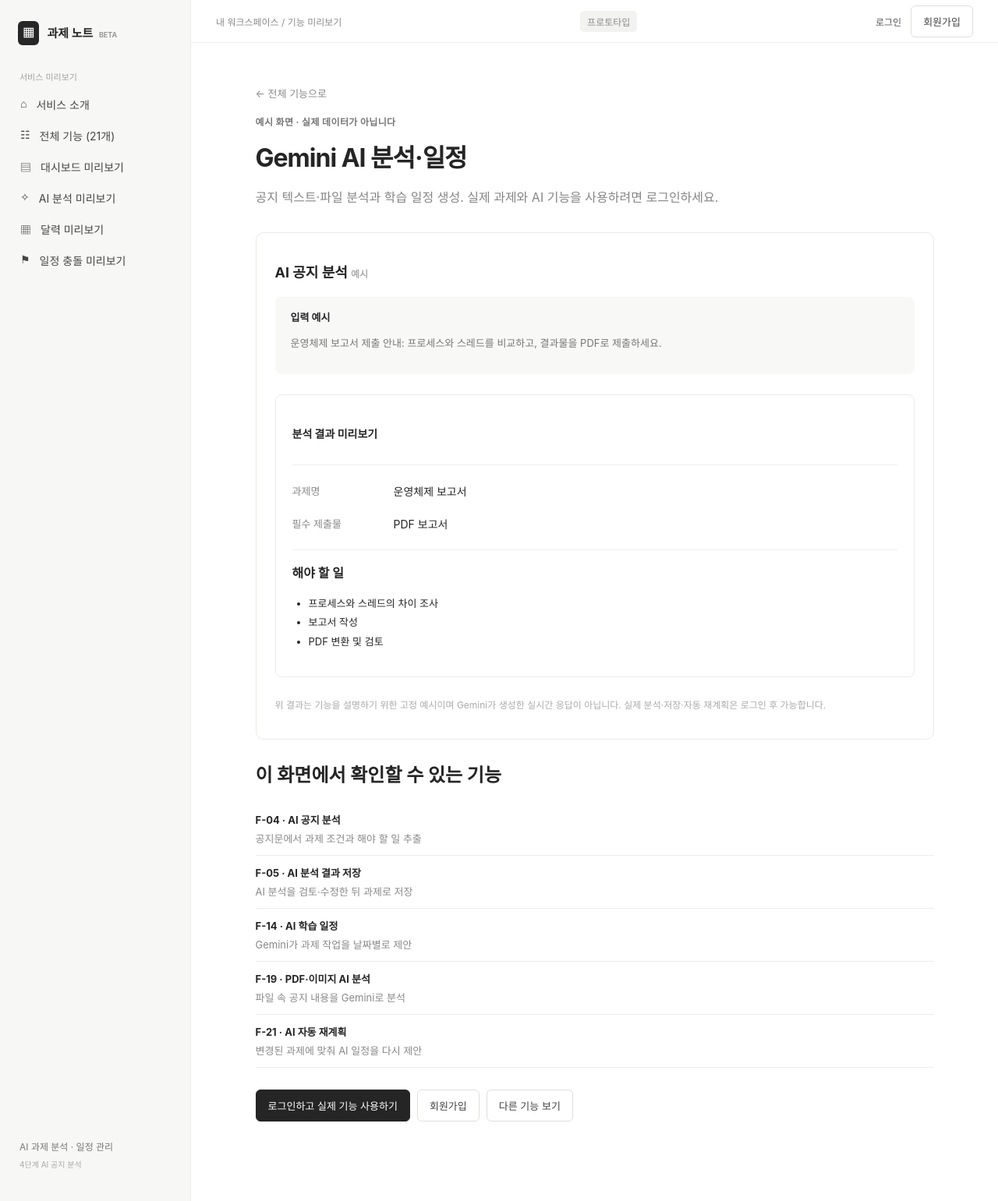
After one commit to jongjong123alt/3rd-, a Flask app: page /preview/ai in a window 1280 px wide. The commit adds this page. Shown: the whole page at 78% size. Run offline with Flask 3, Linux system fonts and the light colour scheme.

Commit message:
Add public feature catalog and safe guest previews; keep workspace login-protected

```diff
--- a/app.py
+++ b/app.py
@@ -14,6 +14,7 @@ from dotenv import load_dotenv
 load_dotenv(Path(__file__).resolve().parent / '.env')
 from services.gemini_service import analyze_notice, analyze_document, GeminiAnalysisError
 from features.auth import register_auth
+from features.public import register_public
 from features.planning import register_planning, dashboard_planning, maybe_auto_replan
 from features.backup import register_backup
 from features.attachments import register_attachments, cleanup_assignment_files
@@ -144,6 +145,7 @@ def create_app(test_config=None):
         app.config.update(test_config)
     init_db()
     register_auth(app, connect_db)
+    register_public(app)
     register_planning(app, connect_db, get_assignment, current_owner_id)
     register_backup(app, connect_db, current_owner_id, validate_form)
     register_attachments(app, connect_db, get_assignment, lambda: DB_PATH)
@@ -165,6 +167,11 @@ def create_app(test_config=None):
 
     @app.get("/")
     def dashboard():
+        # Public landing uses only static copy; never query private assignment data.
+        if session.get("user_id") is None and not app.config.get("TESTING"):
+            return render_template("public_home.html")
+        if session.get("user_id") is None and app.config.get("AUTH_REQUIRED", False):
+            return render_template("public_home.html")
         with connect_db() as connection:
             assignments = connection.execute(
                 "SELECT * FROM assignments WHERE owner_id IS ? ORDER BY CASE WHEN due_date IS NULL OR due_date = '' THEN 1 ELSE 0 END, due_date ASC, id DESC",
--- a/features/auth.py
+++ b/features/auth.py
@@ -14,7 +14,8 @@ def register_auth(app, connect_db):
     def require_login():
         if app.config.get("TESTING") and not app.config.get("AUTH_REQUIRED", False):
             return
-        if request.endpoint in ("login", "register", "static", "health") or request.endpoint is None:
+        if request.endpoint in ("login", "register", "static", "health",
+                                "dashboard", "public_features", "feature_preview") or request.endpoint is None:
             return
         if session.get("user_id") is None:
             if request.method == "GET":
--- a/static/css/style.css
+++ b/static/css/style.css
@@ -130,3 +130,38 @@
 /* F-20: browser notification opt-in */
 .notification-controls{display:flex;align-items:center;gap:12px;flex-wrap:wrap;margin:12px 0 20px}
 .notification-controls .muted{font-size:12px}
+
+/* Public product previews: static sample content, no private data */
+.public-content{padding-top:54px}
+.public-eyebrow{font-size:12px;color:#777;font-weight:700;letter-spacing:.03em;margin:18px 0}
+.public-content h1{line-height:1.3}
+.public-actions{display:flex;align-items:center;gap:9px;flex-wrap:wrap;margin:24px 0 30px}
+.public-grid,.public-feature-grid{display:grid;grid-template-columns:repeat(2,minmax(0,1fr));gap:14px}
+.public-card,.public-feature{display:flex;flex-direction:column;gap:10px;border:1px solid #eaeae8;border-radius:10px;padding:23px;text-decoration:none;color:#252525;transition:background .15s}
+.public-card:hover,.public-feature:hover{background:#f8f8f7}
+.public-card-icon{font-size:28px;color:#777}
+.public-card strong{font-size:17px}
+.public-card>span:not(.public-card-icon),.public-feature>span:not(.public-feature-id){color:#777;font-size:13px;line-height:1.6}
+.public-card small,.public-feature small{color:#555;font-size:12px;margin-top:auto}
+.public-feature-grid{grid-template-columns:repeat(3,minmax(0,1fr))}
+.public-feature-id{color:#888;font-size:11px;font-weight:700}
+.public-feature strong{font-size:15px}
+.public-notice{padding:18px 20px;border:1px solid #eaeae8;border-radius:8px;color:#777;font-size:13px;line-height:1.7;margin-top:26px}
+.public-notice strong{color:#333;margin-right:8px}
+.public-demo{border:1px solid #eaeae8;border-radius:10px;padding:24px;margin:26px 0}
+.public-demo h2{font-size:18px;margin:12px 0 20px}
+.public-demo .stats{margin-bottom:28px}
+.public-demo .deadline-calendar td{height:95px;max-height:95px}
+.public-demo .deadline-calendar tbody tr{height:95px}
+.public-demo-filters{display:flex;gap:10px;flex-wrap:wrap;margin:0 0 20px}
+.public-demo-filters span{background:#f7f7f5;border:1px solid #ececea;border-radius:6px;padding:10px 14px;color:#777;font-size:12px}
+.public-checklist{padding-left:0;list-style:none;font-size:14px;line-height:2.4}
+.public-ai-sample{background:#f8f8f7;border-radius:8px;padding:16px 20px;font-size:13px}
+.public-ai-sample p{color:#777;line-height:1.7}
+.public-related{list-style:none;padding:0;margin:18px 0 28px}
+.public-related li{display:flex;flex-direction:column;gap:5px;border-bottom:1px solid #ececea;padding:12px 0;font-size:13px}
+.public-related span{color:#888}
+.public-top-actions{display:flex;align-items:center;gap:12px;white-space:nowrap}
+.public-top-actions a:not(.secondary-button){color:#555;text-decoration:none;font-size:12px}
+@media(max-width:850px){.public-feature-grid{grid-template-columns:repeat(2,minmax(0,1fr))}}
+@media(max-width:700px){.public-grid,.public-feature-grid{grid-template-columns:1fr}.public-demo{padding:14px}.public-content{padding-top:35px}.public-content h1{font-size:25px}.public-top-actions{gap:7px}}
--- a/templates/base.html
+++ b/templates/base.html
@@ -19,11 +19,19 @@
       <a class="nav" href="{{ url_for('export_backup_json') }}">↓ <span>JSON 전체 백업</span></a>
       <a class="nav" href="{{ url_for('restore_backup') }}">↑ <span>JSON 백업 복원</span></a>
       <a class="nav" href="{{ url_for('export_assignments_csv') }}">↓ <span>과제 CSV 내보내기</span></a>
+      {% else %}
+      <div class="sidebar-label">서비스 미리보기</div>
+      <a class="nav" href="{{ url_for('dashboard') }}">⌂ <span>서비스 소개</span></a>
+      <a class="nav" href="{{ url_for('public_features') }}">☷ <span>전체 기능 (21개)</span></a>
+      <a class="nav" href="{{ url_for('feature_preview', slug='dashboard') }}">▤ <span>대시보드 미리보기</span></a>
+      <a class="nav" href="{{ url_for('feature_preview', slug='ai') }}">✧ <span>AI 분석 미리보기</span></a>
+      <a class="nav" href="{{ url_for('feature_preview', slug='calendar') }}">▦ <span>달력 미리보기</span></a>
+      <a class="nav" href="{{ url_for('feature_preview', slug='schedule') }}">⚑ <span>일정 충돌 미리보기</span></a>
       {% endif %}
       <div class="sidebar-bottom">AI 과제 분석 · 일정 관리<br><small>4단계 AI 공지 분석</small></div>
     </aside>
     <main class="main">
-      <header class="topbar"><span>내 워크스페이스 / {% block breadcrumb %}대시보드{% endblock %}</span><span class="stage">프로토타입</span>{% if session.get('user_id') %}<form method="post" action="{{ url_for('logout') }}"><input type="hidden" name="csrf_token" value="{{ csrf_token }}"><button type="submit" class="secondary-button">로그아웃</button></form>{% endif %}</header>
+      <header class="topbar"><span>내 워크스페이스 / {% block breadcrumb %}대시보드{% endblock %}</span><span class="stage">프로토타입</span>{% if session.get('user_id') %}<form method="post" action="{{ url_for('logout') }}"><input type="hidden" name="csrf_token" value="{{ csrf_token }}"><button type="submit" class="secondary-button">로그아웃</button></form>{% else %}<div class="public-top-actions"><a href="{{ url_for('login') }}">로그인</a><a class="secondary-button" href="{{ url_for('register') }}">회원가입</a></div>{% endif %}</header>
       {% with messages = get_flashed_messages(with_categories=true) %}
         {% for category, message in messages %}
           <div class="toast {{ category }}" role="status">{{ message }}</div>
--- /dev/null
+++ b/templates/public_preview.html
@@ -0,0 +1,53 @@
+{% extends 'base.html' %}
+{% block title %}{{ info[0] }} 미리보기 · 과제 노트{% endblock %}
+{% block breadcrumb %}기능 미리보기{% endblock %}
+{% block content %}
+<section class="content public-content">
+  <a class="back-link" href="{{ url_for('public_features') }}">← 전체 기능으로</a>
+  <div class="public-eyebrow">예시 화면 · 실제 데이터가 아닙니다</div>
+  <h1>{{ info[0] }}</h1>
+  <p class="intro">{{ info[1] }}. 실제 과제와 AI 기능을 사용하려면 로그인하세요.</p>
+  <div class="public-demo">
+  {% if slug == 'dashboard' %}
+    <div class="stats"><div class="stat"><span>전체 과제</span><strong>6</strong><small>예시</small></div><div class="stat"><span>진행 중</span><strong>3</strong><small>예시</small></div><div class="stat"><span>마감 예정</span><strong>2</strong><small>예시</small></div></div>
+    <h2>과제 목록 <span class="muted">예시</span></h2>
+    <div class="assignment-list"><div class="assignment-row"><span class="assignment-title">운영체제 보고서<small>운영체제</small></span><span class="priority-tag priority-high">높음</span><span class="status status-doing">진행 중</span></div><div class="assignment-row"><span class="assignment-title">자료구조 실습<small>자료구조</small></span><span class="priority-tag priority-medium">보통</span><span class="status status-todo">시작 전</span></div></div>
+  {% elif slug == 'assignments' %}
+    <h2>과제 검색·관리 <span class="muted">예시</span></h2>
+    <div class="public-demo-filters"><span>과제명 검색</span><span>전체 상태 ▾</span><span>전체 우선순위 ▾</span></div>
+    <div class="assignment-list"><div class="assignment-row"><span class="assignment-title">발표 자료 제작<small>프로젝트</small></span><span class="priority-tag priority-high">높음</span><span class="status status-doing">진행 중</span></div><div class="assignment-row"><span class="assignment-title">코딩 실습 제출<small>프로그래밍</small></span><span class="priority-tag priority-low">낮음</span><span class="status status-todo">시작 전</span></div></div>
+    <p class="muted">실제 과제 등록·수정·삭제와 검색은 로그인 후 가능합니다.</p>
+  {% elif slug == 'checklist' %}
+    <h2>운영체제 보고서 · 진행률 50% <span class="muted">예시</span></h2>
+    <div class="checklist-progress"><div style="width:50%"></div></div>
+    <ul class="public-checklist"><li>☑ 자료 조사</li><li>☑ 목차 작성</li><li>☐ 본문 작성</li><li>☐ 제출 전 검토</li></ul>
+    <div class="note"><strong>진행 기록</strong><p>보고서 자료 조사를 완료하고 목차를 정리했습니다. (예시)</p></div>
+  {% elif slug == 'ai' %}
+    <h2>AI 공지 분석 <span class="muted">예시</span></h2>
+    <div class="public-ai-sample"><strong>입력 예시</strong><p>운영체제 보고서 제출 안내: 프로세스와 스레드를 비교하고, 결과물을 PDF로 제출하세요.</p></div>
+    <div class="feature-panel"><h3>분석 결과 미리보기</h3><dl class="details"><div><dt>과제명</dt><dd>운영체제 보고서</dd></div><div><dt>필수 제출물</dt><dd>PDF 보고서</dd></div></dl><p><strong>해야 할 일</strong></p><ul><li>프로세스와 스레드의 차이 조사</li><li>보고서 작성</li><li>PDF 변환 및 검토</li></ul></div>
+    <p class="muted">위 결과는 기능을 설명하기 위한 고정 예시이며 Gemini가 생성한 실시간 응답이 아닙니다. 실제 분석·저장·자동 재계획은 로그인 후 가능합니다.</p>
+  {% elif slug == 'calendar' %}
+    <h2>{{ year }}년 {{ month }}월 <span class="muted">예시 달력</span></h2>
+    <div class="calendar-scroll"><table class="deadline-calendar"><thead><tr><th>일</th><th>월</th><th>화</th><th>수</th><th>목</th><th>금</th><th>토</th></tr></thead><tbody>
+    {% for week in weeks %}<tr>{% for day in week %}<td class="{{ 'outside-month' if not day else '' }}">{% if day %}<span class="calendar-day">{{ day }}</span>{% if day == example_day %}<div class="calendar-events"><span class="calendar-event status-doing">예시 과제 마감</span></div>{% endif %}{% endif %}</td>{% endfor %}</tr>{% endfor %}
+    </tbody></table></div>
+  {% elif slug == 'schedule' %}
+    <h2>마감일이 겹치는 과제 <span class="muted">예시</span></h2>
+    <div class="feature-panel"><h3>동일 날짜 마감 · 2개</h3><ul><li>자료구조 실습 · 우선순위 높음</li><li>운영체제 보고서 · 우선순위 보통</li></ul><p class="muted">작업을 미리 분산해 시작하도록 제안합니다.</p></div>
+  {% elif slug == 'insights' %}
+    <h2>진행 상태별 분포 <span class="muted">예시</span></h2>
+    <div class="insight-panel"><div class="insight-bar-row"><div class="insight-bar-label"><span>시작 전</span><strong>2개 (33%)</strong></div><div class="insight-track"><div class="insight-fill insight-todo" style="width:33%"></div></div></div><div class="insight-bar-row"><div class="insight-bar-label"><span>진행 중</span><strong>3개 (50%)</strong></div><div class="insight-track"><div class="insight-fill insight-doing" style="width:50%"></div></div></div><div class="insight-bar-row"><div class="insight-bar-label"><span>완료</span><strong>1개 (17%)</strong></div><div class="insight-track"><div class="insight-fill insight-done" style="width:17%"></div></div></div></div>
+  {% elif slug == 'files' %}
+    <h2>파일·백업 관리 <span class="muted">예시</span></h2>
+    <div class="feature-panel"><h3>과제 첨부파일</h3><p>▤ 운영체제_보고서.pdf · PDF 파일</p><h3>백업 및 내보내기</h3><ul><li>JSON 전체 백업</li><li>JSON 백업 복원</li><li>과제 CSV 내보내기</li></ul><p class="muted">실제 파일 접근과 다운로드는 로그인 후에만 가능합니다.</p></div>
+  {% elif slug == 'alerts' %}
+    <h2>마감 알림 · 오늘 할 일 <span class="muted">예시</span></h2>
+    <div class="feature-panel"><h3>마감 알림</h3><ul><li>운영체제 보고서 — D-1</li><li>자료구조 실습 — D-3</li></ul><h3>오늘의 작업</h3><ul><li>보고서 목차 검토</li><li>코드 테스트</li></ul><p class="muted">실제 브라우저 알림은 로그인 후 사용자 동의가 필요합니다.</p></div>
+  {% endif %}
+  </div>
+  <h2>이 화면에서 확인할 수 있는 기능</h2>
+  <ul class="public-related">{% for id, name, description, _ in features %}<li><strong>{{ id }} · {{ name }}</strong><span>{{ description }}</span></li>{% endfor %}</ul>
+  <div class="public-actions"><a class="primary-button" href="{{ url_for('login') }}">로그인하고 실제 기능 사용하기</a><a class="secondary-button" href="{{ url_for('register') }}">회원가입</a><a class="secondary-button" href="{{ url_for('public_features') }}">다른 기능 보기</a></div>
+</section>
+{% endblock %}
```
Also changed, not shown: features/public.py (added, +59 -0 lines), templates/public_features.html (added, +21 -0 lines), templates/public_home.html (added, +22 -0 lines).
